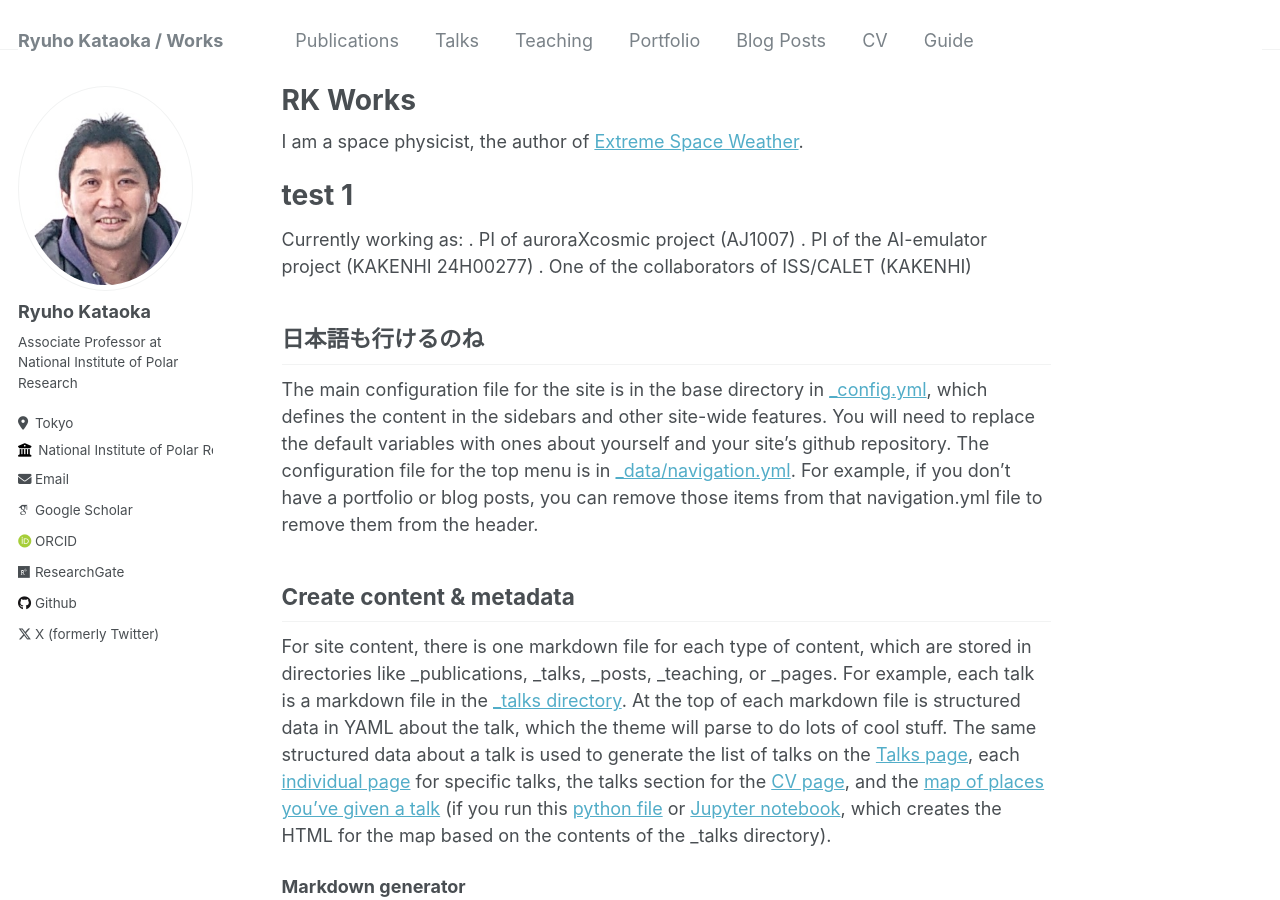
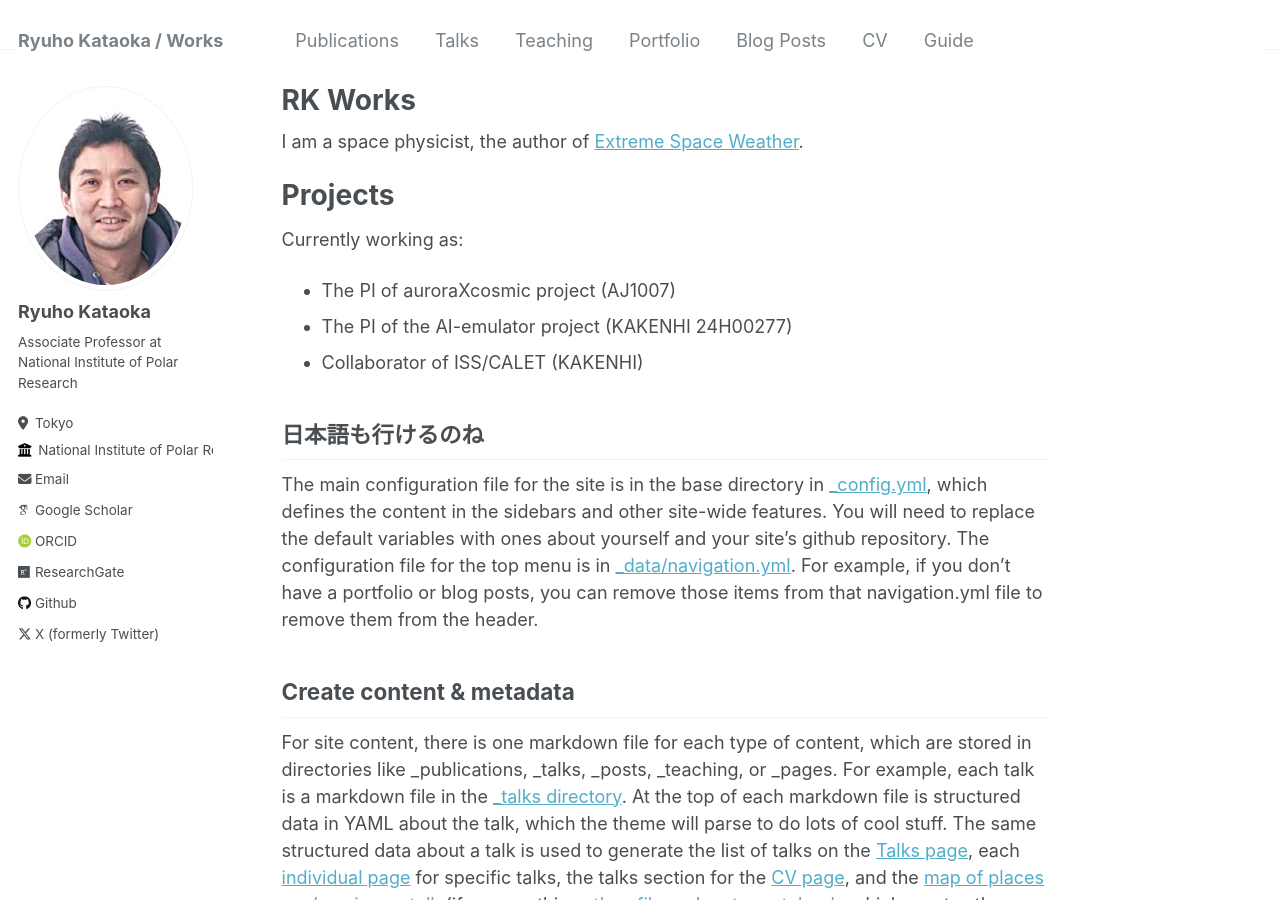
Before and after one commit to ryuhokataoka/ryuhokataoka.github.io, a Jekyll site: the page built from _pages/about.md, in a window 1280 px wide and 900 px high. Built offline with Jekyll 4.4.1, drawn with Linux system fonts in a browser that asks for light colours; some web fonts are replaced.

Commit message:
Update about.md

```diff
--- a/_pages/about.md
+++ b/_pages/about.md
@@ -9,12 +9,12 @@ redirect_from:
 
 I am a space physicist, the author of [Extreme Space Weather](https://www.sciencedirect.com/book/9780128225370/extreme-space-weather).
 
-test 1
+Projects
 ======
 Currently working as:
-. PI of auroraXcosmic project (AJ1007)
-. PI of the AI-emulator project (KAKENHI 24H00277)
-. One of the collaborators of ISS/CALET (KAKENHI)
+* The PI of auroraXcosmic project (AJ1007)
+* The PI of the AI-emulator project (KAKENHI 24H00277)
+* Collaborator of ISS/CALET (KAKENHI)
 
 日本語も行けるのね
 ------
```
